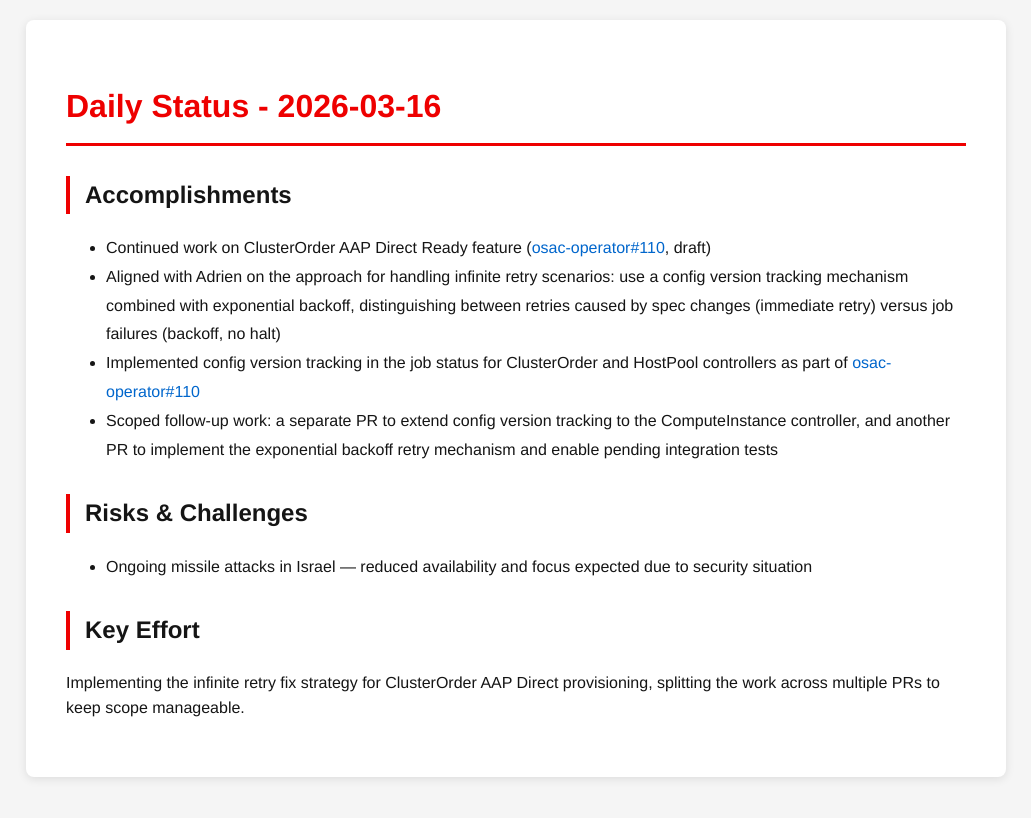
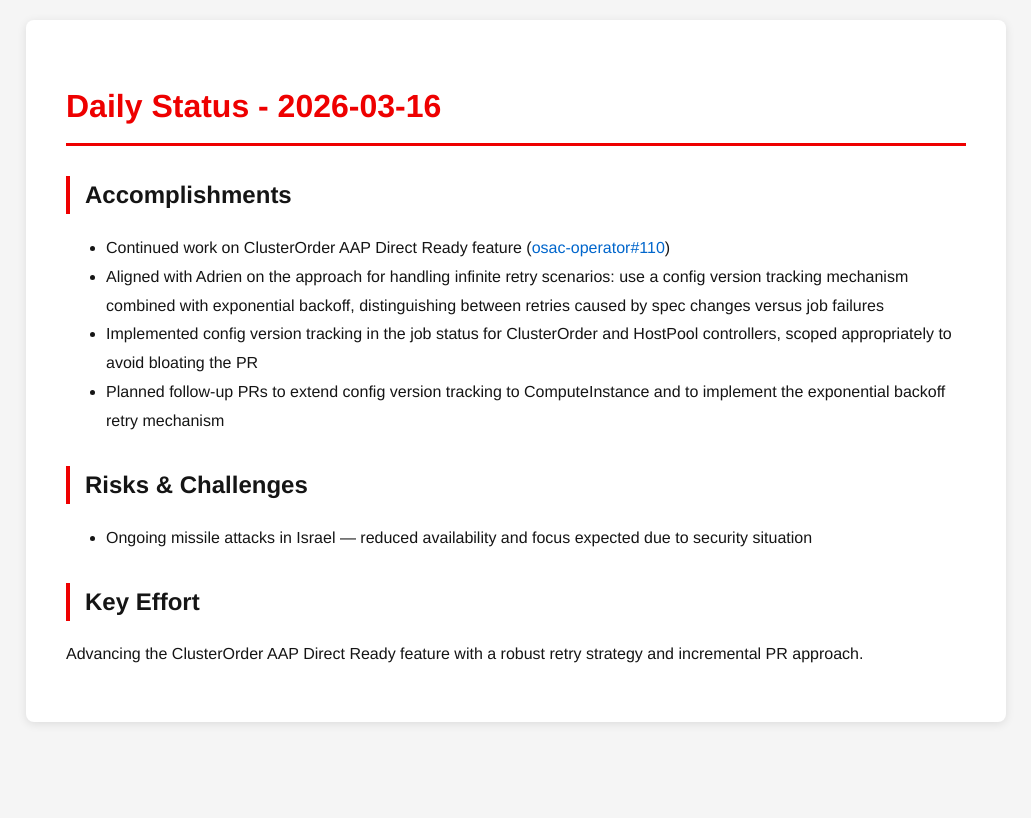
Before and after one commit to tzvatot/daily-status, a Jekyll site: the page built from 2026-03-16.md, in a window 1280 px wide. Shown: the top 818 px of the page, without its empty margins (124-1155 px from the left). Built offline with Jekyll 4.4.1, drawn with Linux system fonts in a browser that asks for light colours.

Commit message:
Daily status update - 2026-03-16

```diff
--- a/2026-03-16.md
+++ b/2026-03-16.md
@@ -7,13 +7,13 @@ date: 2026-03-16
 # Daily Status - 2026-03-16
 
 ## Accomplishments
-- Continued work on ClusterOrder AAP Direct Ready feature ([osac-operator#110](https://github.com/osac-project/osac-operator/pull/110), draft)
-- Aligned with Adrien on the approach for handling infinite retry scenarios: use a config version tracking mechanism combined with exponential backoff, distinguishing between retries caused by spec changes (immediate retry) versus job failures (backoff, no halt)
-- Implemented config version tracking in the job status for ClusterOrder and HostPool controllers as part of [osac-operator#110](https://github.com/osac-project/osac-operator/pull/110)
-- Scoped follow-up work: a separate PR to extend config version tracking to the ComputeInstance controller, and another PR to implement the exponential backoff retry mechanism and enable pending integration tests
+- Continued work on ClusterOrder AAP Direct Ready feature ([osac-operator#110](https://github.com/osac-project/osac-operator/pull/110))
+- Aligned with Adrien on the approach for handling infinite retry scenarios: use a config version tracking mechanism combined with exponential backoff, distinguishing between retries caused by spec changes versus job failures
+- Implemented config version tracking in the job status for ClusterOrder and HostPool controllers, scoped appropriately to avoid bloating the PR
+- Planned follow-up PRs to extend config version tracking to ComputeInstance and to implement the exponential backoff retry mechanism
 
 ## Risks & Challenges
 - Ongoing missile attacks in Israel — reduced availability and focus expected due to security situation
 
 ## Key Effort
-Implementing the infinite retry fix strategy for ClusterOrder AAP Direct provisioning, splitting the work across multiple PRs to keep scope manageable.
+Advancing the ClusterOrder AAP Direct Ready feature with a robust retry strategy and incremental PR approach.
```
